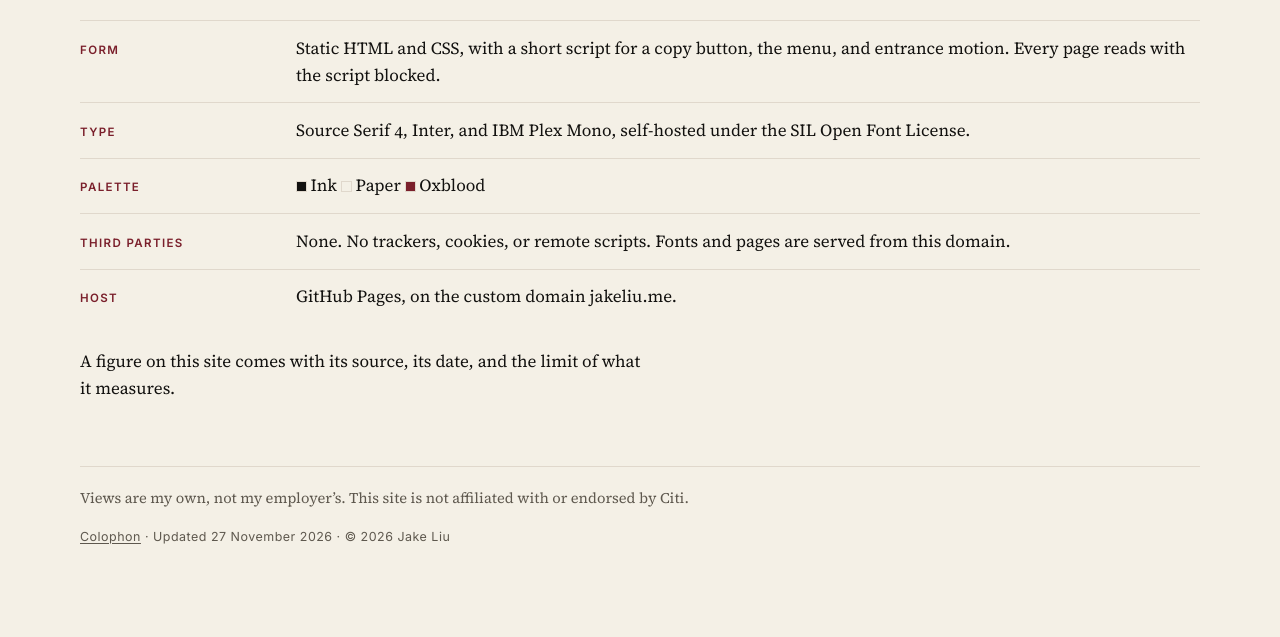
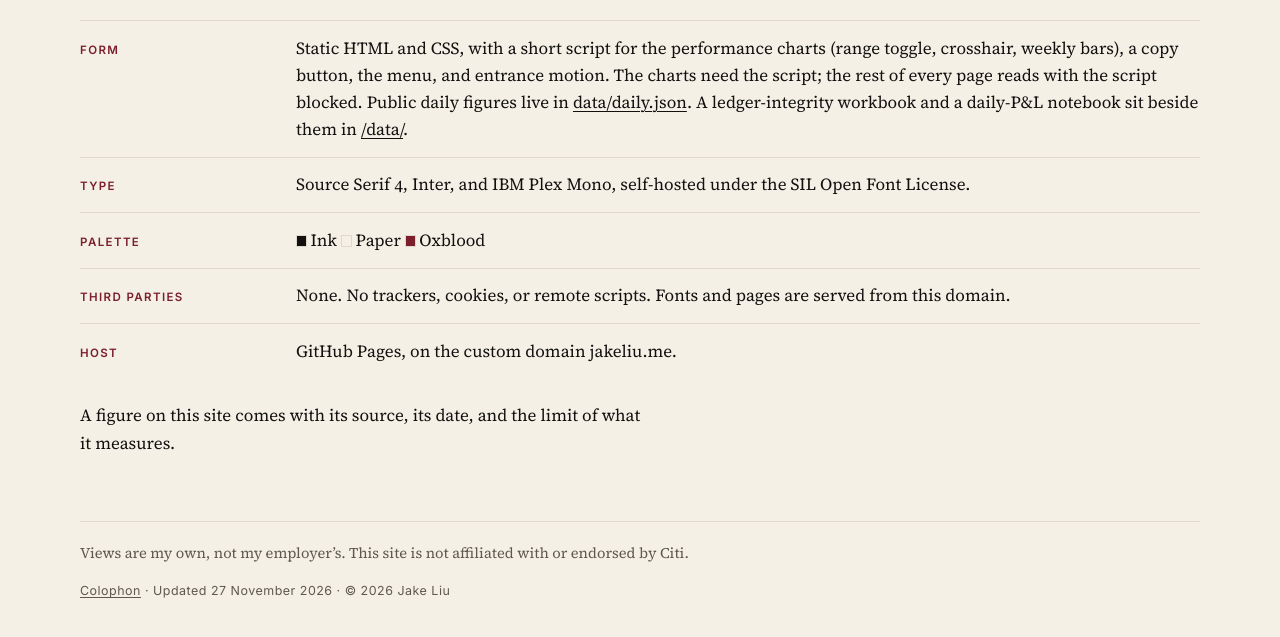
Before and after one commit to JakeLiuMe/JakeLiuMe.github.io, a plain HTML site: page colophon/index.html in a window 1280 px wide. Shown: the part 263-900 px from the top of the page. Before the commit the page ends 850 px from the top, so only its background shows below. Drawn offline with Linux system fonts and the light colour scheme.

Commit message:
Add files via upload

```diff
--- a/colophon/index.html
+++ b/colophon/index.html
@@ -59,7 +59,7 @@
     <p class="doc__kicker">Colophon</p>
     <h1>How this site is made.</h1>
     <dl class="spec">
-      <div><dt>Form</dt><dd>Static HTML and CSS, with a short script for a copy button, the menu, and entrance motion. Every page reads with the script blocked.</dd></div>
+      <div><dt>Form</dt><dd>Static HTML and CSS, with a short script for the performance charts (range toggle, crosshair, weekly bars), a copy button, the menu, and entrance motion. The charts need the script; the rest of every page reads with the script blocked. Public daily figures live in <a href="/data/daily.json">data/daily.json</a>. A ledger-integrity workbook and a daily-P&amp;L notebook sit beside them in <a href="/data/">/data/</a>.</dd></div>
       <div><dt>Type</dt><dd>Source Serif 4, Inter, and IBM Plex Mono, self-hosted under the SIL Open Font License.</dd></div>
       <div><dt>Palette</dt><dd><span class="swatch" style="--c:#12110F"></span>Ink <span class="swatch" style="--c:#F4F0E6"></span>Paper <span class="swatch" style="--c:#7A1F2B"></span>Oxblood</dd></div>
       <div><dt>Third parties</dt><dd>None. No trackers, cookies, or remote scripts. Fonts and pages are served from this domain.</dd></div>
```
